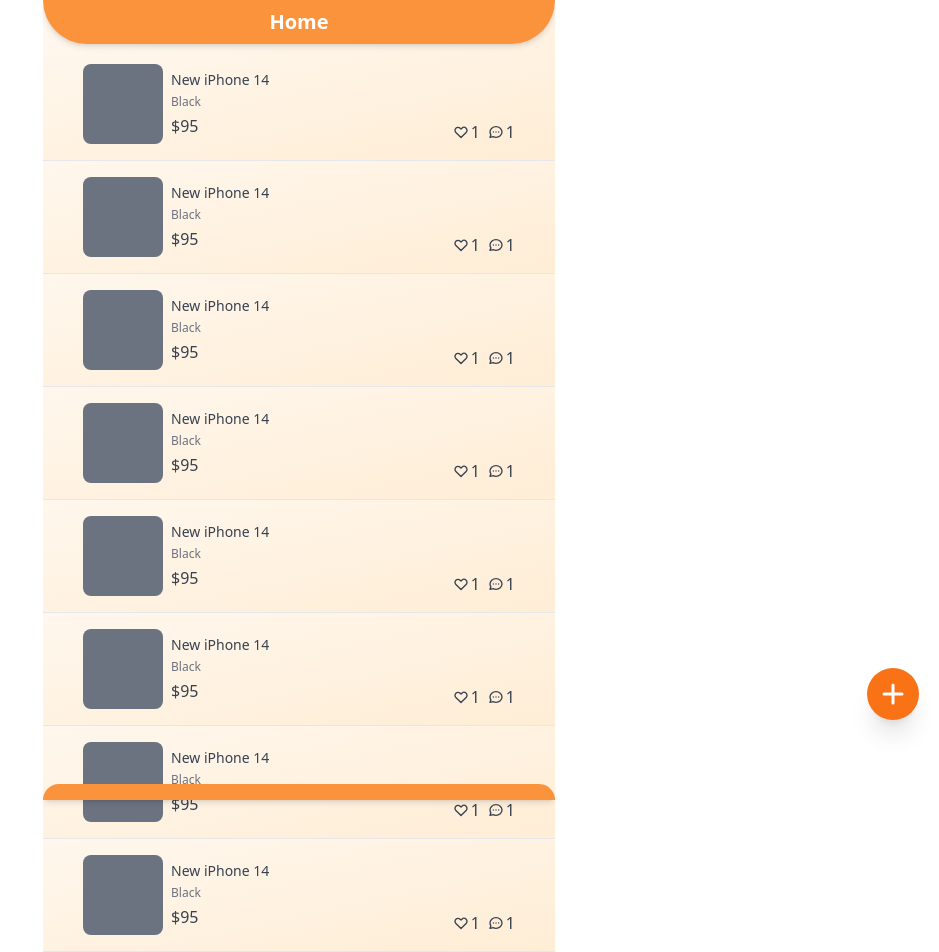
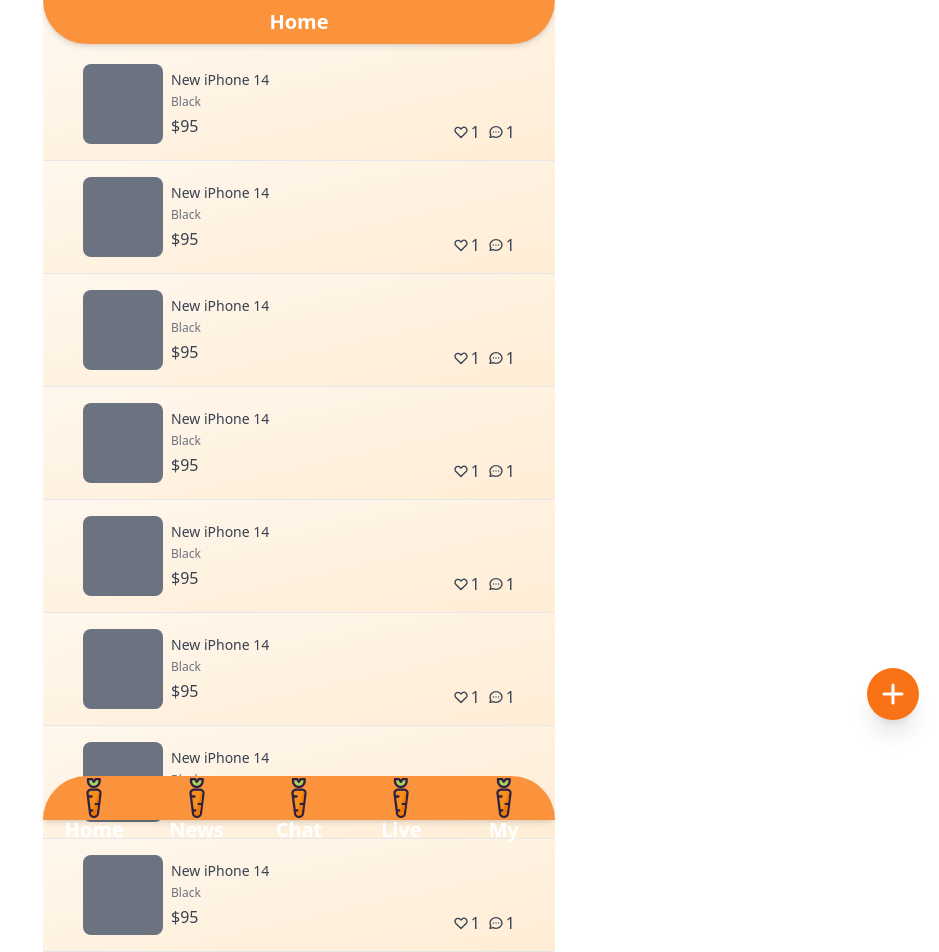
Before and after one commit to yeonvv/carrot-market, a Next.js app: page / in a window 1280 px wide. Shown: the top 952 px of the page, without its empty margins (341-1280 px from the left). Built offline with nearby package versions, Linux system fonts and the light colour scheme.

Commit message:
set carrot svg, apply Links to nav

```diff
--- a/components/layout.tsx
+++ b/components/layout.tsx
@@ -1,4 +1,5 @@
 import cls from "@/libs/utils";
+import Link from "next/link";
 import React from "react";
 
 interface LayoutProps {
@@ -14,14 +15,118 @@
   hasTabBar,
   children,
 }: LayoutProps) {
+  const carrotSVG = (
+    <svg
+      xmlns="http://www.w3.org/2000/svg"
+      xmlnsXlink="http://www.w3.org/1999/xlink"
+      className="w-16 h-10"
+      version="1.1"
+      viewBox="0 0 282.319 282.319"
+      xmlSpace="preserve"
+    >
+      <g>
+        <g>
+          <g>
+            <g id="XMLID_18_">
+              <g>
+                <path
+                  style={{ fill: "#F78F1E" }}
+                  d="M175.801,96.629c1.732,2.02,3.656,5.324,3.143,9.589l-8.659,68.696h-17.703       c-4.426,0-8.05,3.688-8.05,8.21c0,4.554,3.624,8.242,8.05,8.242h15.651l-7.665,60.902c-0.962,7.601-9.493,13.566-19.403,13.566       c-9.942,0-18.473-5.965-19.435-13.566l-1.828-14.656h10.359c4.426,0,8.05-3.688,8.05-8.242s-3.624-8.242-8.05-8.242H117.85       l-10.359-82.133h16.228c4.426,0,8.05-3.688,8.05-8.242c0-4.522-3.624-8.21-8.05-8.21h-18.28l-2.053-16.324       c-0.545-4.265,1.411-7.569,3.143-9.589c3.656-4.233,9.75-6.799,16.26-6.799h36.721       C166.052,89.83,172.113,92.364,175.801,96.629z"
+                />
+                <path
+                  style={{ fill: "#A3D661" }}
+                  d="M173.107,16.452v4.233c0,18.665-14.881,33.835-33.129,33.835       c-18.28,0-33.129-15.169-33.129-33.835v-4.233h17.19l9.044,14.624c1.443,2.309,3.848,3.72,6.51,3.816       c2.694,0.128,5.195-1.122,6.767-3.303l11-15.137H173.107z"
+                />
+                <path
+                  style={{ fill: "#2D213F" }}
+                  d="M187.892,85.757c5.548,6.446,8.018,14.464,7.023,22.546l-18.377,146.05       c-1.988,15.939-17.222,27.966-35.374,27.966c-18.184,0-33.386-12.027-35.406-27.966l-18.344-146.05       c-1.026-8.082,1.475-16.1,7.024-22.546c6.767-7.857,17.126-12.379,28.351-12.379h36.721       C170.766,73.378,181.093,77.9,187.892,85.757z M178.944,106.218c0.513-4.265-1.411-7.569-3.143-9.589       c-3.688-4.265-9.75-6.799-16.292-6.799h-36.721c-6.51,0-12.604,2.566-16.26,6.799c-1.732,2.02-3.688,5.324-3.143,9.589       l2.053,16.324h18.28c4.426,0,8.05,3.688,8.05,8.21c0,4.554-3.624,8.242-8.05,8.242H107.49l10.359,82.133h12.411       c4.426,0,8.05,3.688,8.05,8.242s-3.624,8.242-8.05,8.242h-10.359l1.828,14.656c0.962,7.601,9.493,13.566,19.435,13.566       c9.91,0,18.441-5.965,19.403-13.566l7.665-60.902h-15.651c-4.426,0-8.05-3.688-8.05-8.242c0-4.522,3.624-8.21,8.05-8.21h17.703       L178.944,106.218z"
+                />
+                <path
+                  style={{ fill: "#2D213F" }}
+                  d="M189.207,8.242v12.443c0,27.741-22.097,50.319-49.229,50.319       c-27.164,0-49.229-22.578-49.229-50.319V8.242c0-4.554,3.592-8.242,8.05-8.242h29.665c2.758,0,5.324,1.443,6.799,3.816       l5.163,8.338l6.446-8.852C148.381,1.219,150.786,0,153.32,0h27.837C185.583,0,189.207,3.688,189.207,8.242z M173.107,20.686       v-4.233H157.36l-11,15.137c-1.571,2.181-4.073,3.432-6.767,3.303c-2.662-0.096-5.067-1.507-6.51-3.816l-9.044-14.624h-17.19       v4.233c0,18.665,14.849,33.835,33.129,33.835C158.226,54.52,173.107,39.351,173.107,20.686z"
+                />
+              </g>
+            </g>
+          </g>
+          <g>
+            <path
+              style={{ fill: "#F27900" }}
+              d="M175.801,96.629c-1.292-1.494-2.886-2.758-4.679-3.794c-3.893,20.253-10.51,51.926-18.979,82.124     c0.148-0.01,0.289-0.045,0.439-0.045h17.703l8.659-68.696C179.457,101.953,177.533,98.65,175.801,96.629z"
+            />
+            <path
+              style={{ fill: "#F27900" }}
+              d="M141.165,265.835c9.91,0,18.441-5.965,19.403-13.566l7.665-60.902h-15.651     c-1.79,0-3.432-0.625-4.775-1.645c-3.749,12.148-7.793,23.659-12.065,33.649c1.568,1.504,2.569,3.627,2.569,6     c0,4.554-3.624,8.242-8.05,8.242h-1.376c-2.463,4.461-4.99,8.297-7.562,11.398l0.407,3.262     C122.692,259.87,131.223,265.835,141.165,265.835z"
+            />
+          </g>
+        </g>
+      </g>
+    </svg>
+  );
+
   return (
     <div>
-      <div className="fixed top-0 flex justify-center w-full max-w-lg mx-auto py-2 text-xl text-white font-bold shadow-md bg-orange-400 rounded-b-full">
-        {title ? <span>{title}</span> : null}
+      <div className="fixed top-0 flex w-full max-w-lg mx-auto py-2 text-xl text-white font-bold shadow-md bg-orange-400 rounded-b-full">
+        {canGoBack ? (
+          <div className="flex justify-center items-center w-1/3">
+            <svg
+              xmlns="http://www.w3.org/2000/svg"
+              fill="none"
+              viewBox="0 0 24 24"
+              strokeWidth="2.5"
+              stroke="currentColor"
+              className="h-6"
+            >
+              <path
+                strokeLinecap="round"
+                strokeLinejoin="round"
+                d="M9 15L3 9m0 0l6-6M3 9h12a6 6 0 010 12h-3"
+              />
+            </svg>
+          </div>
+        ) : (
+          <div className="flex justify-center items-center w-1/3"></div>
+        )}
+        {title ? (
+          <div className="flex justify-center items-center w-1/3">
+            <span>{title}</span>
+          </div>
+        ) : null}
+        <div className="flex justify-center items-center w-1/3" />
       </div>
-      <div className={cls("pt-12", hasTabBar ? "pb-12" : "")}>{children}</div>
+      <div className={cls("pt-12", hasTabBar ? "pb-7" : "")}>{children}</div>
       {hasTabBar ? (
-        <nav className="fixed bottom-0 flex justify-between items-center w-full max-w-lg mx-auto py-2 text-xl text-white font-bold shadow-md bg-orange-400 rounded-t-full"></nav>
+        <nav className="fixed -bottom-5 flex justify-around items-center w-full max-w-lg mx-auto max-h-[44px] py-2 text-xl text-white font-bold shadow-md bg-orange-400 rounded-t-full hover:-translate-y-5 transition">
+          <Link href={"/"}>
+            <div className="flex flex-col items-center -space-y-1 cursor-pointer hover:-translate-y-5 transition">
+              <div>{carrotSVG}</div>
+              <span className="absolute -bottom-6">Home</span>
+            </div>
+          </Link>
+          <Link href={"/community"}>
+            <div className="flex flex-col items-center -space-y-1 cursor-pointer hover:-translate-y-5 transition">
+              <div>{carrotSVG}</div>
+              <span className="absolute -bottom-6">News</span>
+            </div>
+          </Link>
+          <Link href={"/chats"}>
+            <div className="flex flex-col items-center -space-y-1 cursor-pointer hover:-translate-y-5 transition">
+              <div>{carrotSVG}</div>
+              <span className="absolute -bottom-6">Chat</span>
+            </div>
+          </Link>
+          <Link href={"/stream"}>
+            <div className="flex flex-col items-center -space-y-1 cursor-pointer hover:-translate-y-5 transition">
+              <div>{carrotSVG}</div>
+              <span className="absolute -bottom-6">Live</span>
+            </div>
+          </Link>
+          <Link href={"/profile"}>
+            <div className="flex flex-col items-center -space-y-1 cursor-pointer hover:-translate-y-5 transition">
+              <div>{carrotSVG}</div>
+              <span className="absolute -bottom-6">My</span>
+            </div>
+          </Link>
+        </nav>
       ) : null}
     </div>
   );
```
